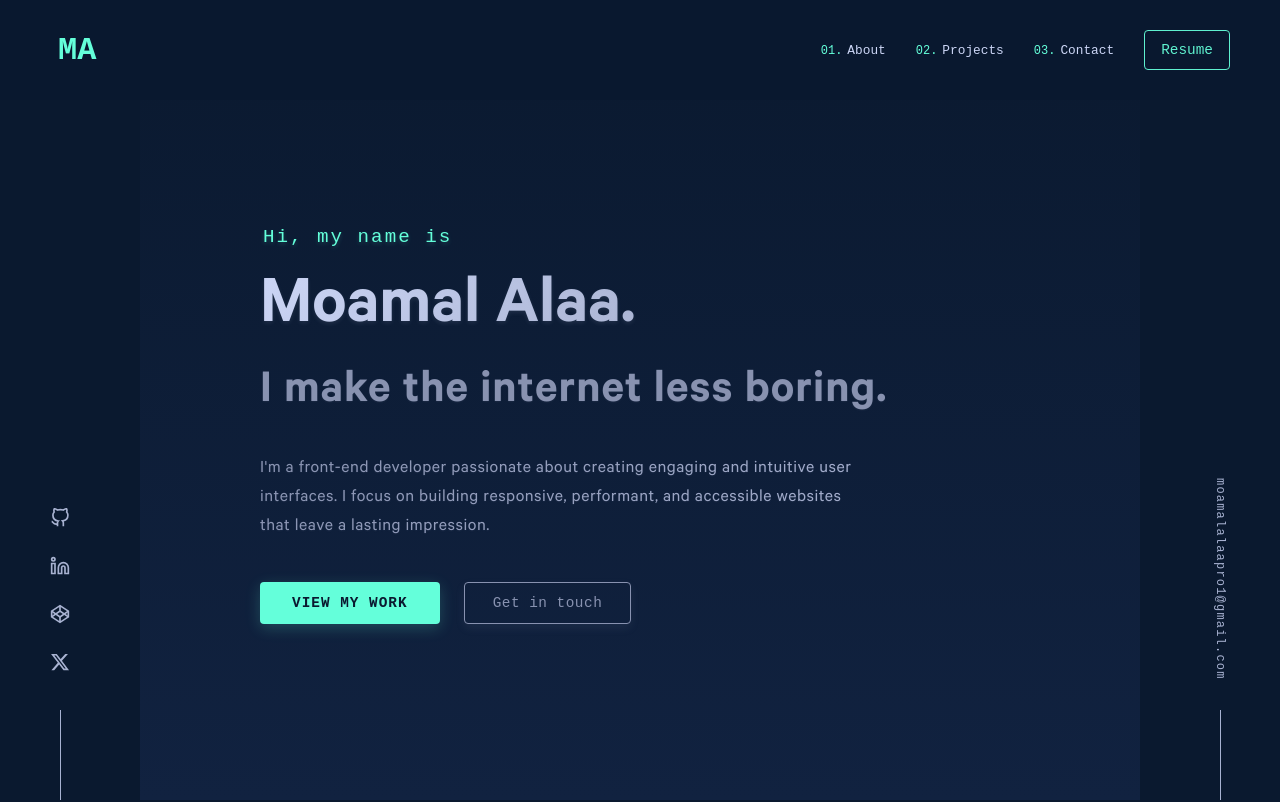
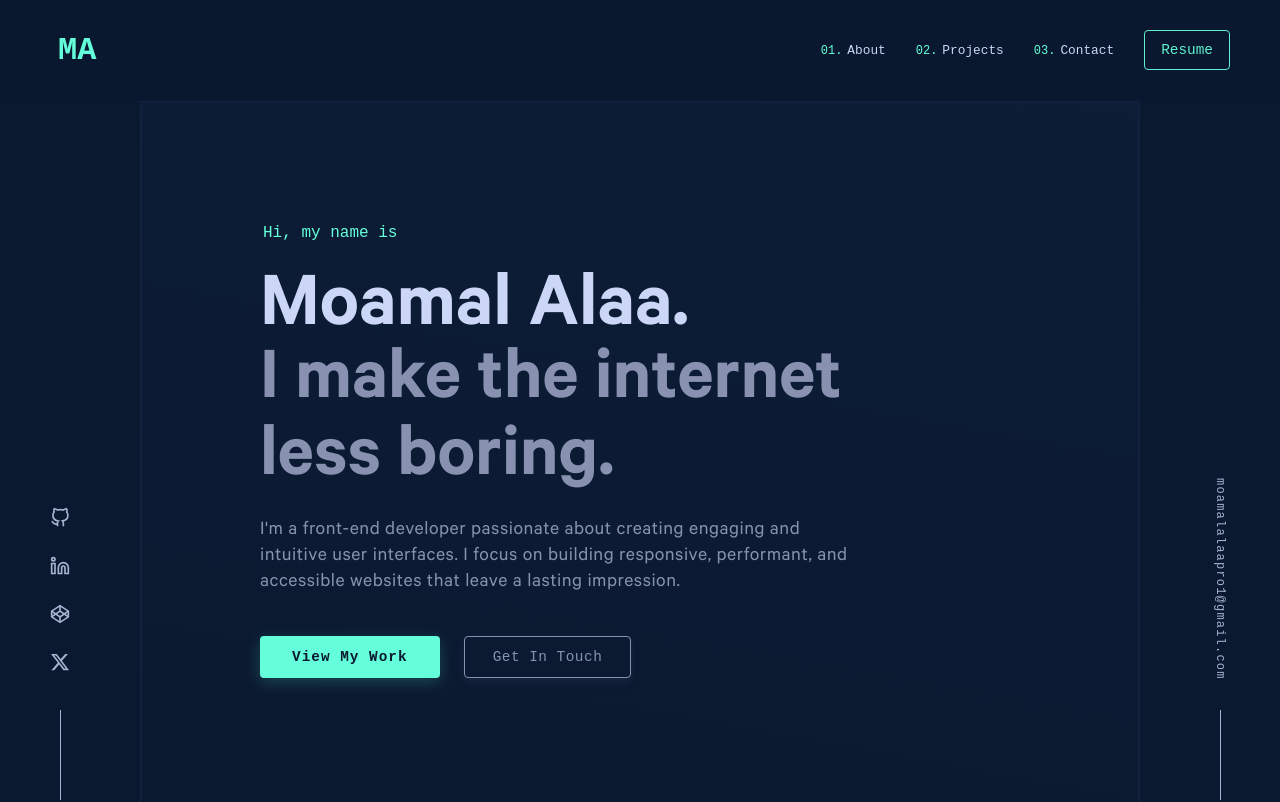
Before and after one commit to Moamal-2000/moamal-alaa, a Next.js app: page / in a window 1280 px wide. Shown: the top 802 px of the page. Built offline with nearby package versions, Linux system fonts and the light colour scheme.

Commit message:
style: improve the layout of HeroSection

```diff
--- a/src/components/Home/HeroSection/HeroSection.module.scss
+++ b/src/components/Home/HeroSection/HeroSection.module.scss
@@ -1,15 +1,16 @@
 @use "@/styles/mixins" as m;
 
 .heroSection {
+  background: linear-gradient(-170deg, #1122406e 1%, #0a192f 99%);
+  border: solid 2px #112240;
   min-height: 100dvh;
+  margin-block: 101px 100px;
+  padding-top: 0;
   display: flex;
   align-items: center;
   justify-content: center;
   position: relative;
-  background: linear-gradient(180deg, #0a192f, #112240);
   overflow: hidden;
-  padding-top: 150px;
-  margin-bottom: 100px;
 }
 
 @include m.large {
@@ -25,78 +26,45 @@
 }
 
 .heroSection .content {
-  position: relative;
-  z-index: 2;
   max-width: 800px;
   width: 100%;
   padding: 0 20px;
-  animation: fadeInUp 1s ease;
 }
 
 .content .preHeading {
-  background: linear-gradient(90deg, #64ffda, #64ffda);
-  margin-bottom: 24px;
+  width: fit-content;
+  margin-bottom: 34px;
   margin-left: 3px;
+  color: #64ffda;
   font-family: var(--font-mono);
-  color: #64ffda;
   font-weight: 400;
-  font-size: 1.2rem;
-  letter-spacing: 2px;
-  -webkit-background-clip: text;
-  -webkit-text-fill-color: transparent;
-  text-shadow: 0 2px 4px rgba(100, 255, 218, .2);
-  animation: fadeInUp 1s ease .2s forwards;
-  // opacity: 0;
-  // transform: translateY(20px);
-}
-
-@include m.large {
-  .content .preHeading {
-    font-size: 1.1rem;
-  }
+  font-size: 1rem;
 }
 
 .content .myName {
-  background: linear-gradient(135deg, #ccd6f6, #8892b0);
-  margin-bottom: 16px;
-  font-size: clamp(3rem, 9vw, 4.375rem);
-  line-height: 1.1;
+  width: max-content;
+  font-size: clamp(2.5rem, 9vw, 5rem);
+  line-height: .9;
+  font-weight: 700;
   color: #ccd6f6;
-  font-weight: 700;
-  -webkit-background-clip: text;
-  -webkit-text-fill-color: transparent;
-  text-shadow: 0 2px 4px rgba(204, 214, 246, 0.1);
-  animation: fadeInUp 1s ease .4s forwards;
-  // opacity: 0;
-  // transform: translateY(20px);
 }
 
 .content .whatIDo {
-  margin-bottom: 32px;
-  font-size: clamp(2rem, 6vw, 3rem);
+  margin-bottom: 16px;
+  width: 80%;
+  font-size: clamp(2rem, 6vw, 5rem);
+  line-height: 1;
+  font-weight: 700;
   color: #8892b0;
-  font-weight: 700;
-  letter-spacing: 1px;
-  text-shadow: 0 1px 2px rgba(136, 146, 176, 0.1);
-  animation: fadeInUp 1s ease .6s forwards;
-  // opacity: 0;
-  // transform: translateY(20px);
 }
 
 .content .description {
-  background: linear-gradient(135deg, #8892b0, #a8b2d1);
   margin-bottom: 40px;
-  font-size: 1.125rem;
+  max-width: 610px;
+  font-size: 1.25rem;
+  line-height: 1.3;
+  letter-spacing: .5px;
   color: #8892b0;
-  max-width: 610px;
-  line-height: 1.6;
-  letter-spacing: .5px;
-  -webkit-background-clip: text;
-  -webkit-text-fill-color: transparent;
-  text-shadow: 0 1px 2px rgba(136, 146, 176, 0.1);
-  animation: fadeInUp 1s ease .8s forwards;
-  // opacity: 0;
-  // transform: translateY(20px);
 }
 
 @include m.large {
@@ -110,22 +78,19 @@
   align-items: center;
   gap: 24px;
   user-select: none;
-  animation: fadeInUp 1s ease 1s forwards;
-  // opacity: 0;
-  // transform: translateY(20px);
 }
 
 .content .buttons a {
   display: inline-block;
   padding: 12px 28px;
   border-radius: 4px;
+  text-transform: capitalize;
   font-family: var(--font-mono);
   font-weight: 400;
   letter-spacing: .5px;
   font-size: .9rem;
   overflow: hidden;
   position: relative;
-  z-index: 1;
   transition:
     color .3s ease,
     background-color .3s ease,
@@ -138,11 +103,10 @@
   border: none;
   background: linear-gradient(135deg, #64ffda, #64ffda);
   color: #0a192f;
-  text-transform: uppercase;
   letter-spacing: 1px;
   font-weight: 600;
   padding: 13px 32px;
-  box-shadow: 0 4px 15px rgba(100, 255, 218, 0.2);
+  box-shadow: 0 4px 15px rgba(100, 255, 218, .2);
   overflow: hidden;
 
   &:hover {
```
